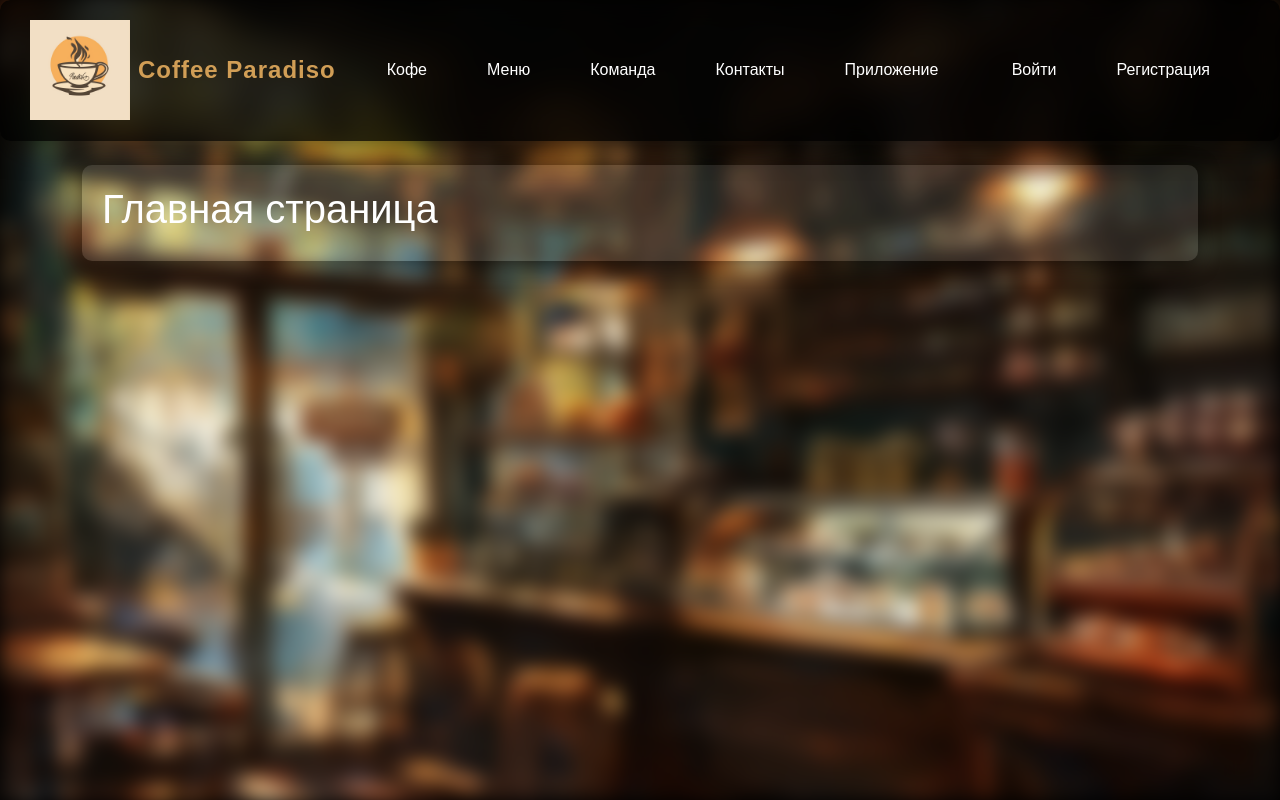
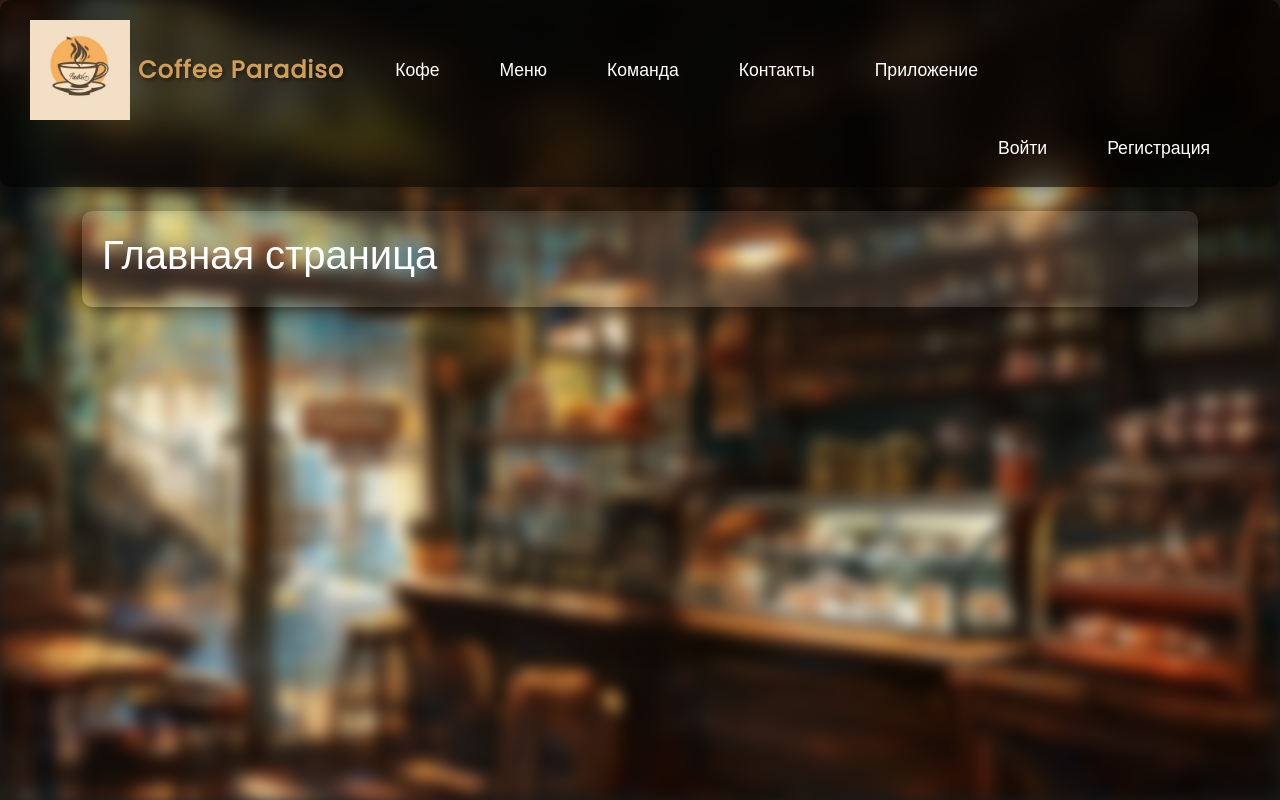
Before and after one commit to J0muty/Caffetteria_Paradisiaca, a Django app: page / in a window 1280 px wide. Run offline with Django 5.2, Linux system fonts and the light colour scheme.

Commit message:
update css

```diff
--- a/Coffee/main/templates/main/base.html
+++ b/Coffee/main/templates/main/base.html
@@ -5,14 +5,15 @@
     <meta charset="UTF-8">
     <title>{% block title %}Coffee Paradiso{% endblock %}</title>
     <link href="https://cdn.jsdelivr.net/npm/bootstrap@5.3.3/dist/css/bootstrap.min.css" rel="stylesheet">
+    <link href="https://fonts.googleapis.com/css2?family=Playfair+Display:wght@400&family=Lobster&family=Raleway:wght@400&family=Merriweather:wght@400&family=Poppins:wght@400&display=swap" rel="stylesheet">
     <style>
         body {
             margin: 0;
             position: relative;
             overflow: hidden;
             height: 100vh;
-            background-color: #000;
-            font-family: 'Arial', sans-serif;
+            background-color: #1a1a1a;
+            font-family: 'Poppins', sans-serif;
         }
         .background {
             position: absolute;
@@ -22,7 +23,7 @@
             bottom: 0;
             background: url('{% static "main/background1.jpg" %}') no-repeat center center fixed;
             background-size: cover;
-            filter: blur(10px);
+            filter: blur(8px);
             z-index: -1;
         }
         .nav-link {
@@ -33,12 +34,12 @@
             transition: background-color 0.3s, color 0.5s, box-shadow 0.5s;
             text-decoration: none;
             margin-right: 20px;
-            position: relative;
             font-weight: 500;
+            font-size: 1.1rem;
         }
         .nav-link:hover {
-            background-color: rgba(255, 255, 255, 0.3);
-            box-shadow: 0 4px 15px rgba(255, 255, 255, 0.4);
+            background-color: rgba(255, 255, 255, 0.2);
+            box-shadow: 0 4px 20px rgba(255, 255, 255, 0.5);
             color: #d19e56;
         }
         .nav-central {
@@ -53,35 +54,18 @@
             color: #d19e56;
             font-weight: bold;
             letter-spacing: 1px;
-        }
-        .container {
-            position: relative;
-            z-index: 1;
+            text-shadow: 2px 2px 4px rgba(0, 0, 0, 0.5);
         }
         .navbar {
-            background-color: rgba(0, 0, 0, 0.8);
+            background-color: rgba(0, 0, 0, 0.7);
             border-radius: 10px;
             padding: 15px 30px;
             backdrop-filter: blur(15px);
-            box-shadow: 0 4px 30px rgba(0, 0, 0, 0.6);
+            box-shadow: 0 4px 30px rgba(0, 0, 0, 0.7);
         }
         .navbar-brand {
             display: flex;
             align-items: center;
-        }
-        .navbar-brand span {
-            font-size: 1.5rem;
-        }
-        @keyframes fadeIn {
-            from {
-                opacity: 0;
-            }
-            to {
-                opacity: 1;
-            }
-        }
-        .nav-link {
-            animation: fadeIn 0.5s ease-in-out;
         }
         .content {
             color: #fff;
--- a/Coffee/main/templates/main/profile.html
+++ b/Coffee/main/templates/main/profile.html
@@ -7,10 +7,11 @@
     <title>Профиль</title>
     <link href="https://cdn.jsdelivr.net/npm/bootstrap@5.3.3/dist/css/bootstrap.min.css" rel="stylesheet">
     <link rel="stylesheet" href="https://cdnjs.cloudflare.com/ajax/libs/font-awesome/6.5.1/css/all.min.css">
+     <link href="https://fonts.googleapis.com/css2?family=Playfair+Display:wght@400&family=Lobster&family=Raleway:wght@400&family=Merriweather:wght@400&family=Poppins:wght@400&display=swap" rel="stylesheet">
     <style>
         body {
             background-color: #f8f4e3;
-            font-family: 'Helvetica Neue', Arial, sans-serif;
+            font-family: 'Poppins', sans-serif;
             margin: 0;
             padding: 0;
             height: 100vh;
```
Also changed, not shown: other parts of Coffee/main/templates/main/base.html (+1 -4 lines), Coffee/main/templates/main/dropdown-menu/manage_cards.html (+6 -3 lines), Coffee/main/templates/main/dropdown-menu/my_rewards.html (+6 -1 lines), Coffee/main/templates/main/dropdown-menu/order_history.html (+7 -5 lines), Coffee/main/templates/main/dropdown-menu/personal_info.html (+7 -6 lines), Coffee/main/templates/main/dropdown-menu/settings.html (+5 -3 lines).
